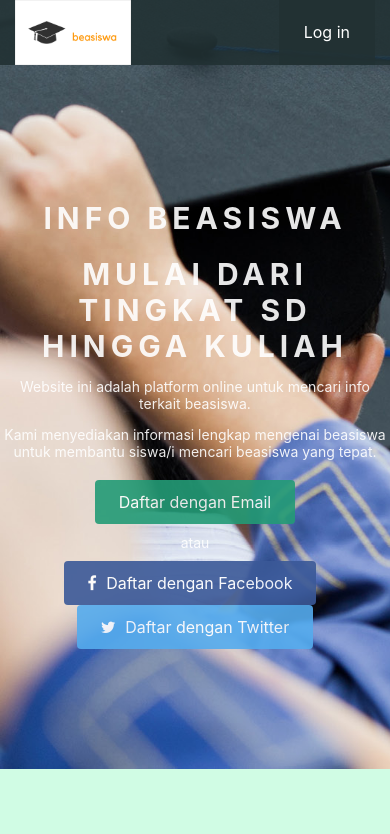
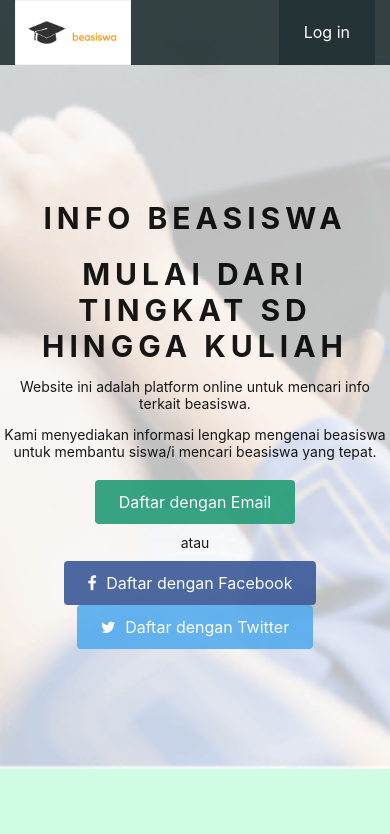
Before and after one commit to a01-progate/htmlcss, a plain HTML site: page index.html in a window 390 px wide. Shown: the top 834 px of the page. Drawn offline with Linux system fonts and the light colour scheme.

Commit message:
Revisi css keseluruhan sesuai responsive

```diff
--- a/css/stylesheet.css
+++ b/css/stylesheet.css
@@ -51,9 +51,9 @@ li {
   padding: 180px 0 100px 0;
   margin: 0;
   background-size: cover;
-  color: white;
+  color: black;
   text-align: center;
-  background-image: url("../images/scholarship.jpg");
+  background-image: url("../images/scholarship2.png");
   text-align: center;
 }
 
@@ -67,6 +67,7 @@ li {
 .images-slide p {
   opacity: 0.9;
   margin-bottom: 3px;
+  font-size: 20px;
 }
 
 .fa {
@@ -275,7 +276,6 @@ label span {
     opacity: 1;
   }
 }
-
 
 .container {
   max-width: 100%;
```
